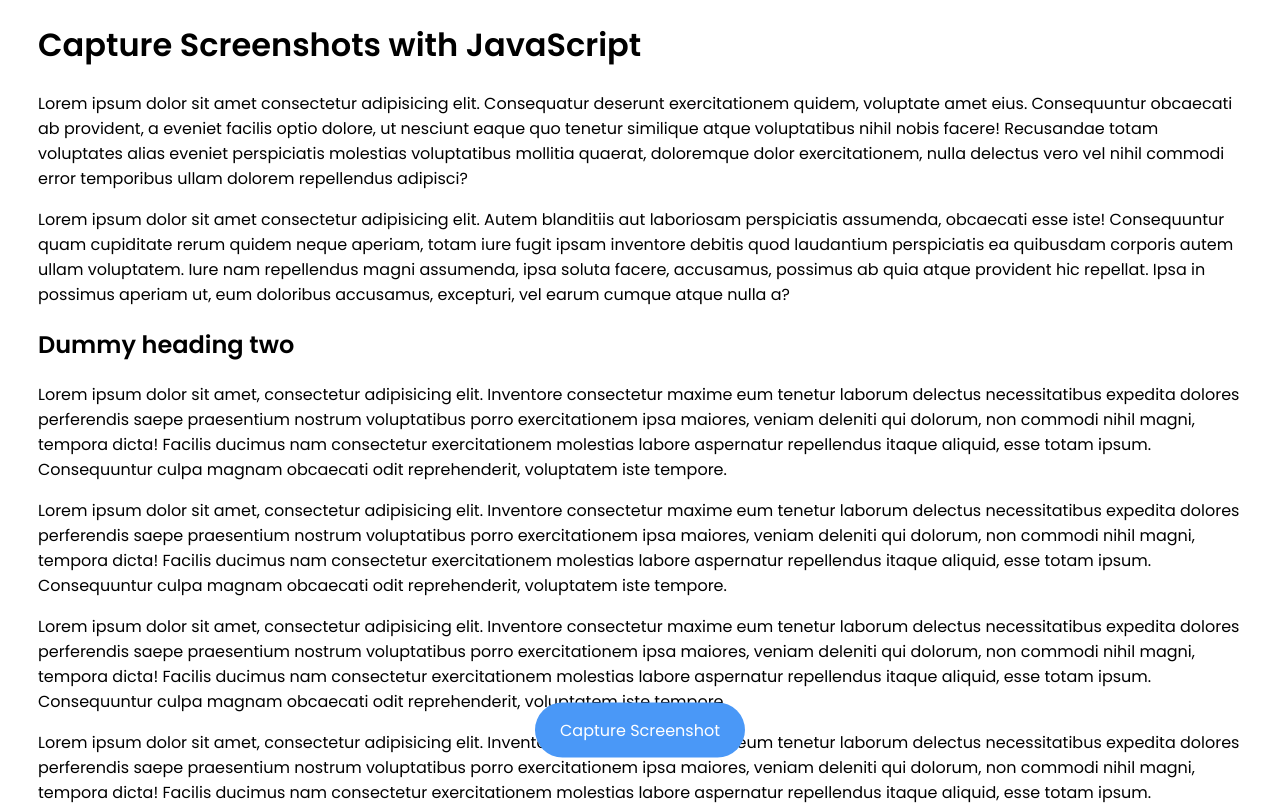
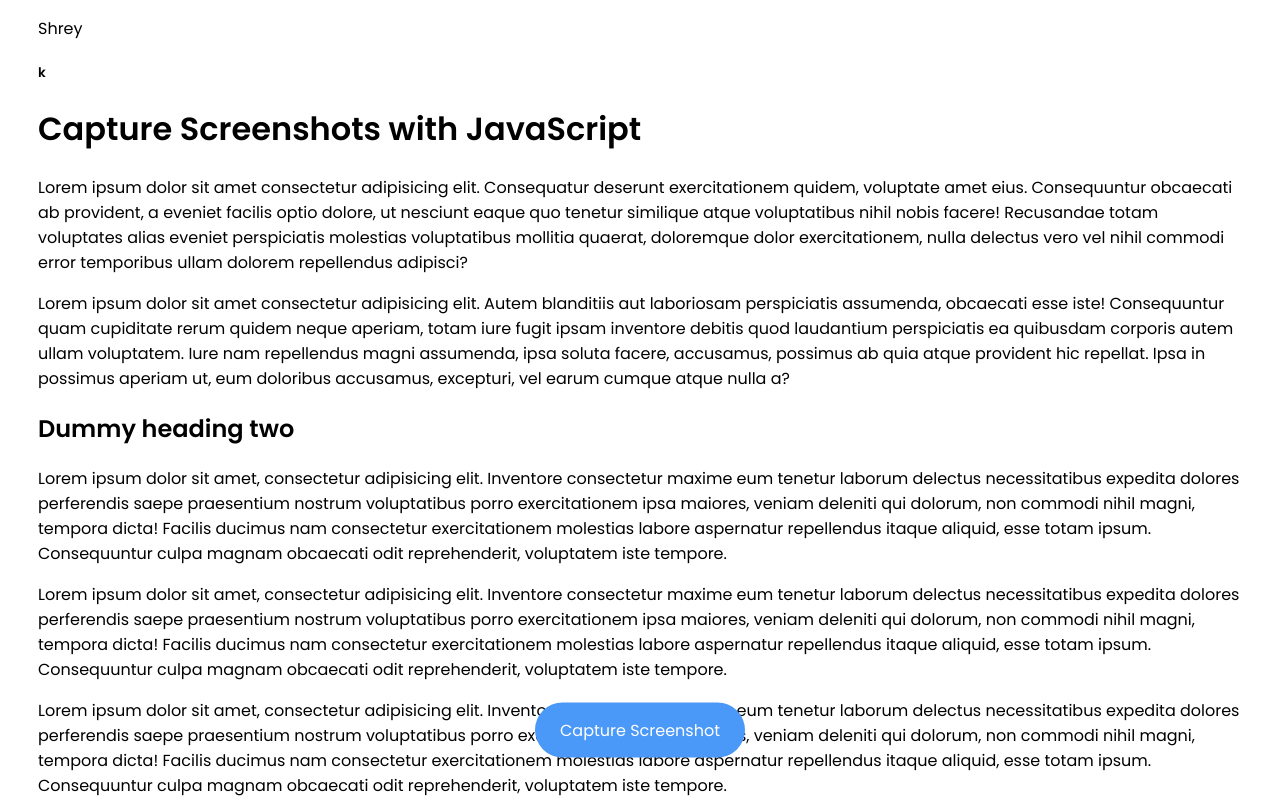
Before and after one commit to Shreykrv/Basic-screenshot, a plain HTML site: page index.html in a window 1280 px wide. Shown: the top 805 px of the page. Drawn offline with Linux system fonts and the light colour scheme.

Commit message:
Update index.html

```diff
--- a/index.html
+++ b/index.html
@@ -12,6 +12,8 @@
 </head>
 
 <body>
+    <p>Shrey</p>
+    <h5>k<h5>
     <h1>Capture Screenshots with JavaScript</h1>
     <p>Lorem ipsum dolor sit amet consectetur adipisicing elit. Consequatur deserunt exercitationem quidem, voluptate amet eius. Consequuntur obcaecati ab provident, a eveniet facilis optio dolore, ut nesciunt eaque quo tenetur similique atque voluptatibus
         nihil nobis facere! Recusandae totam voluptates alias eveniet perspiciatis molestias voluptatibus mollitia quaerat, doloremque dolor exercitationem, nulla delectus vero vel nihil commodi error temporibus ullam dolorem repellendus adipisci?</p>
```
